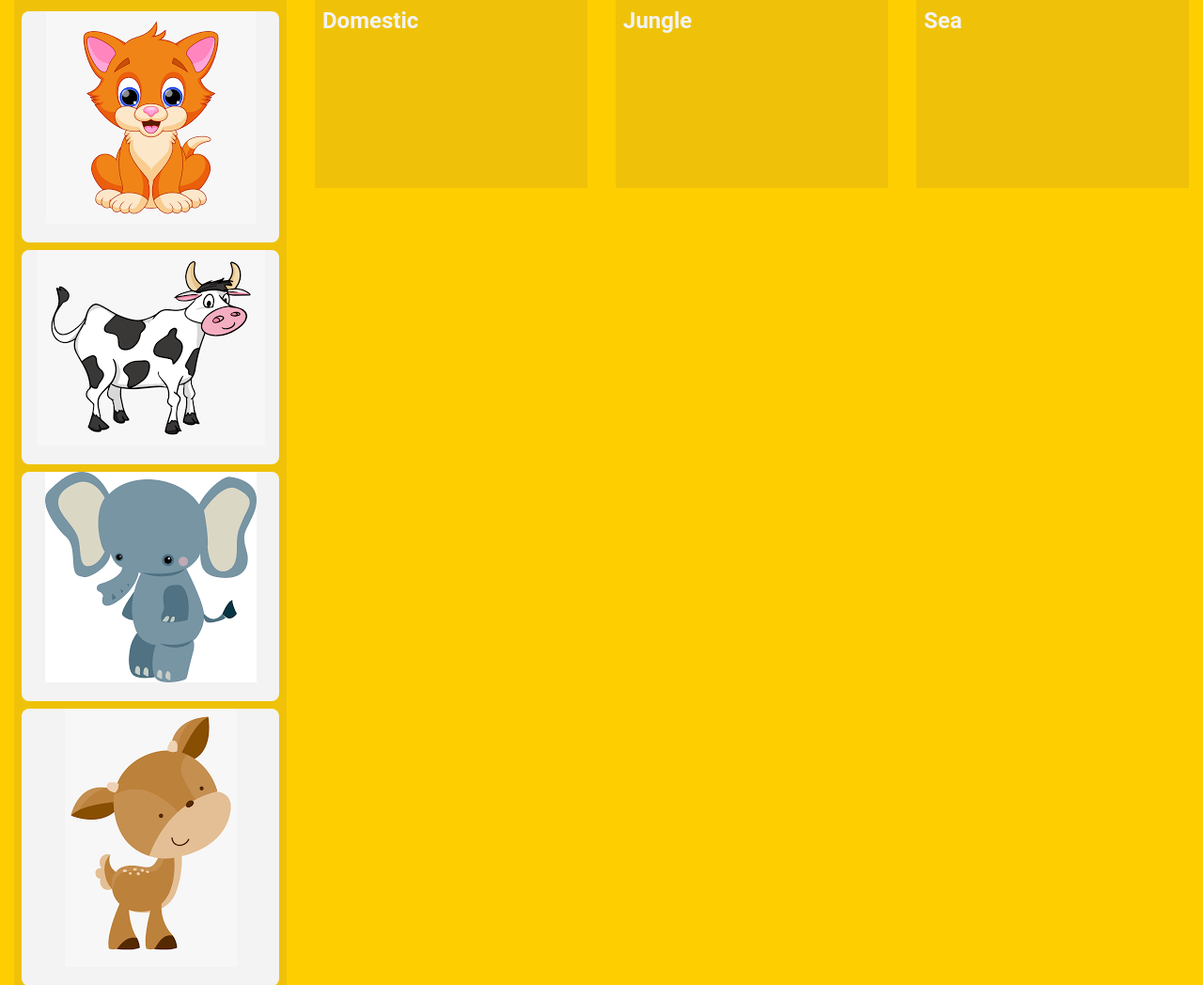
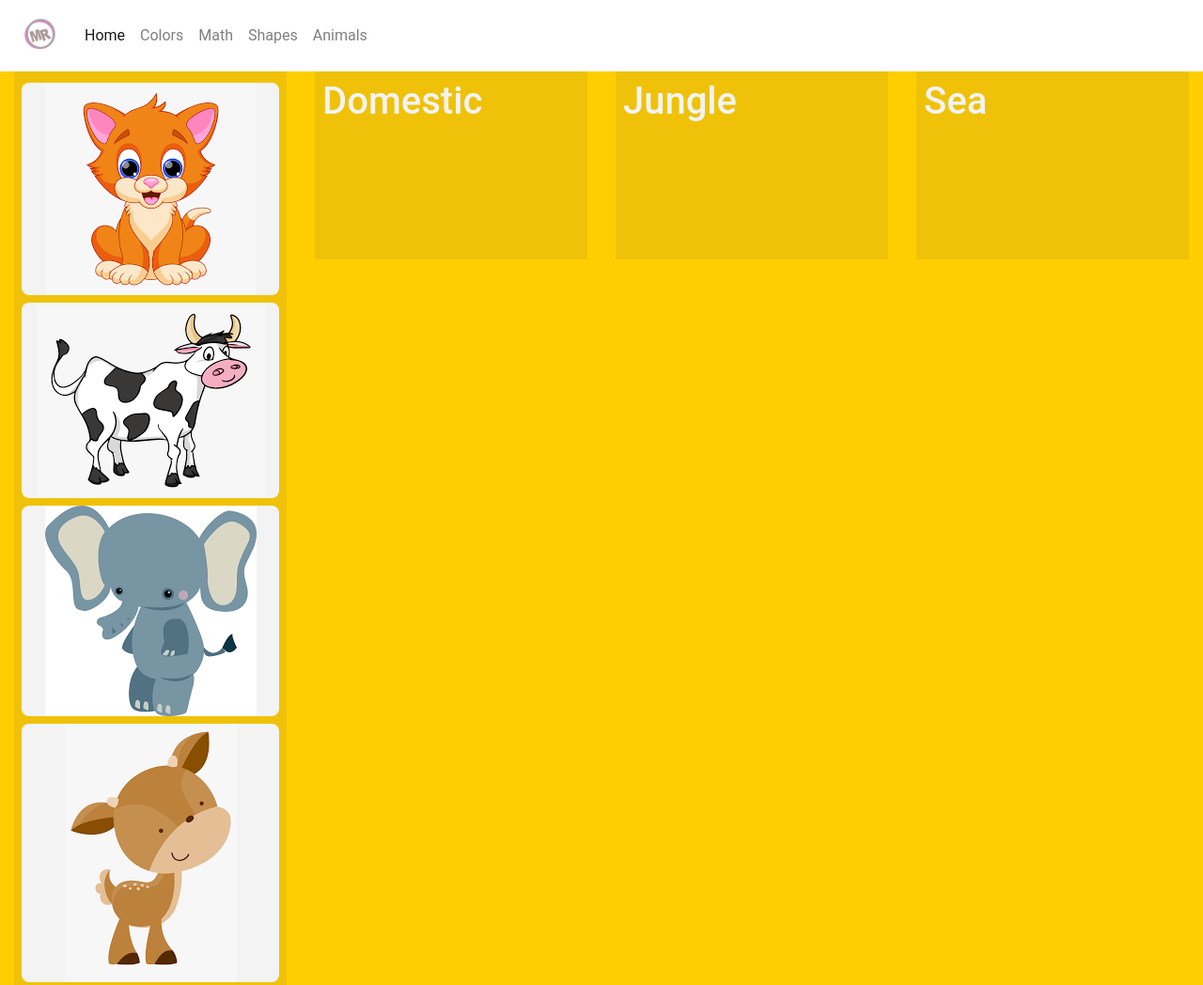
Before and after one commit to kohenm63/toddler-games, a plain HTML site: page matchGame.html in a window 1280 px wide. Shown: the top 1048 px of the page at 94% size. Drawn offline with nearby package versions, Linux system fonts and the light colour scheme.

Commit message:
Update matchGame.html

```diff
--- a/matchGame.html
+++ b/matchGame.html
@@ -3,6 +3,10 @@
 <head>
     <meta charset="UTF-8">
     <meta name="viewport" content="width=device-width, initial-scale=1.0">
+
+    <link rel="stylesheet" href="https://stackpath.bootstrapcdn.com/bootstrap/4.4.1/css/bootstrap.min.css"
+    integrity="sha384-Vkoo8x4CGsO3+Hhxv8T/Q5PaXtkKtu6ug5TOeNV6gBiFeWPGFN9MuhOf23Q9Ifjh" crossorigin="anonymous">
+
     <script src="https://kit.fontawesome.com/a076d05399.js"></script>
 
     <title>Match Game</title>
@@ -15,6 +19,13 @@
 	padding: 0;
 	box-sizing: border-box;
 }
+	nav{
+        background-color:  #FFCE00;
+
+    }
+     nav:hover{
+         background-color: white;
+     }
 
 body {
 	background-color: #FFCE00;
@@ -74,6 +85,34 @@ h1{
 }
 </style>
 <body>
+	<nav class=" navbar  navbar-expand navbar-light  justify-content-right ">
+        <a class="navbar-brand" href="#">
+            <!--circular shape logo -->
+            <img src="./images/M_Logo.png " class="rounded-circle" width="50" height="50" alt="MR">
+        </a>
+
+        <ul class="navbar-nav mr-auto">
+            <li class="nav-item active">
+                <a class="nav-link" href="index.html">Home <span class="sr-only">(current)</span></a>
+            </li>
+            <li class="nav-item">
+                <a class="nav-link" href="colors.html">Colors</a>
+            </li>
+            <li class="nav-item">
+                <a class="nav-link" href="math.html">Math</a>
+            </li>
+            <li class="nav-item">
+                <a class="nav-link" href="shapes.html">Shapes</a>
+            </li>
+            <li class="nav-item">
+                <a class="nav-link" href="animals.html">Animals</a>
+            </li>
+
+        </ul>
+
+    </nav>
+
+
 
   <section class="animals">
     <section class="animal">
```
